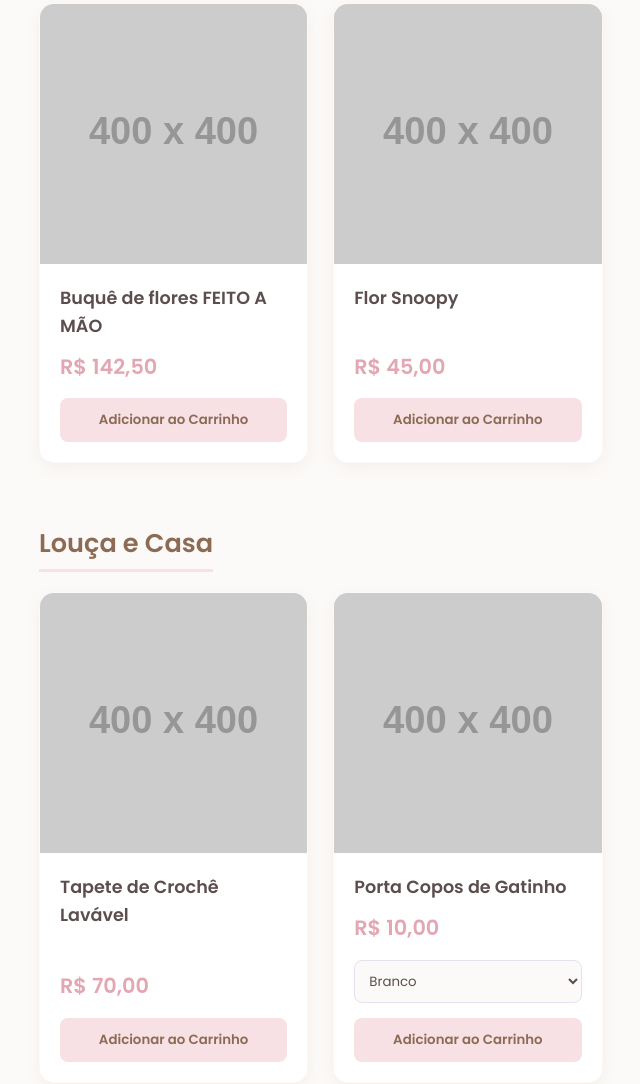
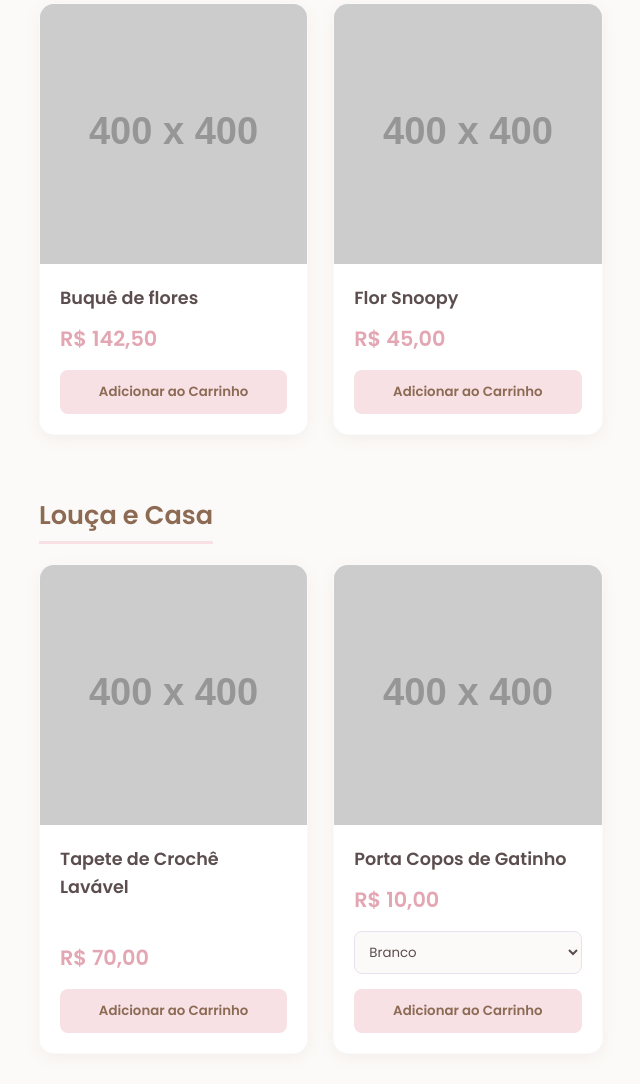
Before and after one commit to Ruan-levi/crochet_da_ju, a plain HTML site: page index.html in a window 1280 px wide. Shown: the part 712-1796 px from the top of the page, without its empty margins (25-665 px from the left). Drawn offline with Linux system fonts and the light colour scheme; placeholder pictures from the web are drawn by us.

Commit message:
Teste de atualização1

```diff
--- a/index.html
+++ b/index.html
@@ -216,7 +216,7 @@
 
         const catalogoProdutos = [
             // Categoria: Decoração
-            { id: 1, nome: "Buquê de flores FEITO A MÃO", preco: 142.50, categoria: "Decoração", imagem: imgPlaceholder },
+            { id: 1, nome: "Buquê de flores", preco: 142.50, categoria: "Decoração", imagem: imgPlaceholder },
             { id: 2, nome: "Flor Snoopy", preco: 45.00, categoria: "Decoração", imagem: imgPlaceholder },
 
             // Categoria: Louça e Casa
```
Also changed, not shown: imagens/buque.png (added), imagens/portaCopoGatinho.png (added).
